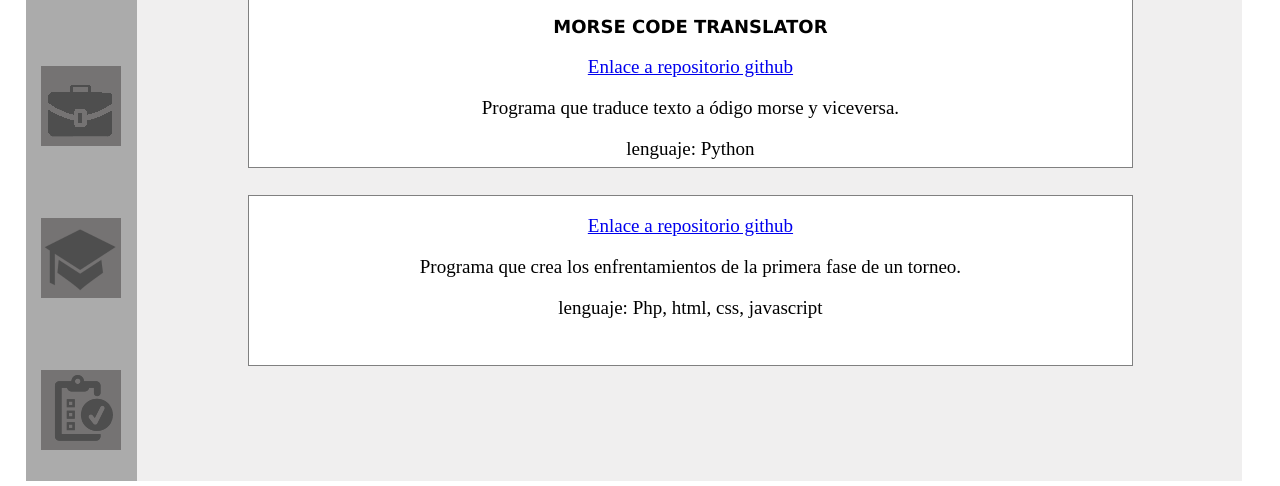
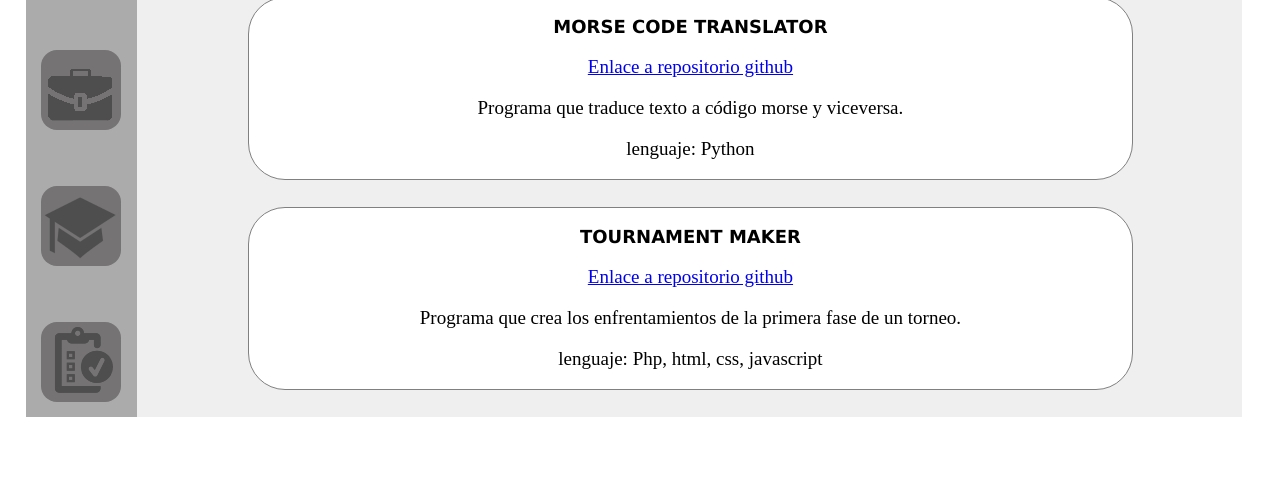
Before and after one commit to victorFernandezF/Web-personal, a plain HTML site: page projects.html in a window 1280 px wide. Shown: the part 347-833 px from the top of the page. After the commit the page ends 810 px from the top, so only its background shows below. Drawn offline with Linux system fonts and the light colour scheme.

Commit message:
Fix: change the way the heights are managed

```diff
--- a/projects.html
+++ b/projects.html
@@ -39,10 +39,11 @@
                         <div class="info_item">
                             <h3>Morse Code Translator</h3>
                             <p><a target="_blank" href="https://github.com/victorFernandezF/Morse-code-translator">Enlace a repositorio github</a></p>
-                            <p>Programa que traduce texto a ódigo morse y viceversa.</p>
+                            <p>Programa que traduce texto a código morse y viceversa.</p>
                             <p>lenguaje: Python</p>
                         </div>
                         <div class="info_item">
+                            <h3>TOURNAMENT MAKER</h3>
                             <p><a target="_blank" href="https://github.com/victorFernandezF/Tournament-maker">Enlace a repositorio github</a></p>
                             <p>Programa que crea los enfrentamientos de la primera fase de un torneo.</p>
                             <p>lenguaje: Php, html, css, javascript</p>
--- a/style.css
+++ b/style.css
@@ -18,9 +18,9 @@ body {
 .mega-container{
     margin-top: 10px;
     width:95%;
-    height: 95%;
     margin-left: 2%;
-    background-color: wheat;
+    padding-bottom: 30px;
+    /* background-color: wheat; */
 }
 
 .super-container {
@@ -29,7 +29,7 @@ body {
 
 .container {
     width: 100%;
-    height: 80%;
+    /* height: 100%; */
     display: flex;
 }
 
@@ -52,7 +52,7 @@ h1{
 
 .menu{
     width: 123px;
-    height: 100%;
+    /* height: 100%; */
     background-color: var(--menu);
     display: flex;
     justify-content: center;
@@ -61,7 +61,6 @@ h1{
 
 .info{
     width: 100%;
-    height: 100%;
     background-color: var(--info);
     display: flex;
     justify-content: center;
@@ -97,6 +96,7 @@ h1{
     height: 80px;
     margin-top: 61px;
     margin-top: 41px;
+    border-radius: 20%;
     justify-content: center;
 }
 
@@ -118,8 +118,9 @@ h3{
     width: 100%;
     background-color: white;
     border: 1px solid gray;
-    height: 169px;
+    /* height: 169px; */
     margin-bottom: 27px;
+    border-radius: 37px;
     text-align: center;
 }
 .subtitle{
```
Also changed, not shown: index.html (+2 -1 lines).
